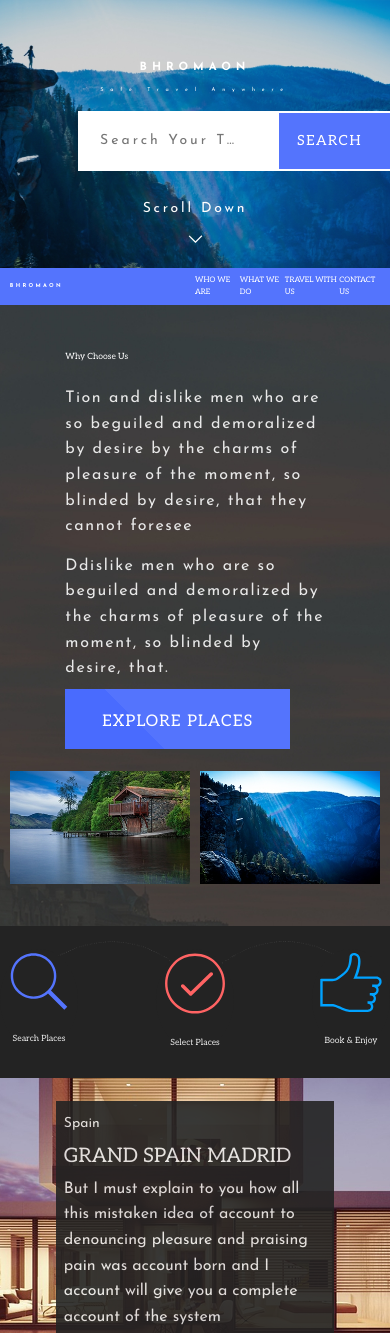
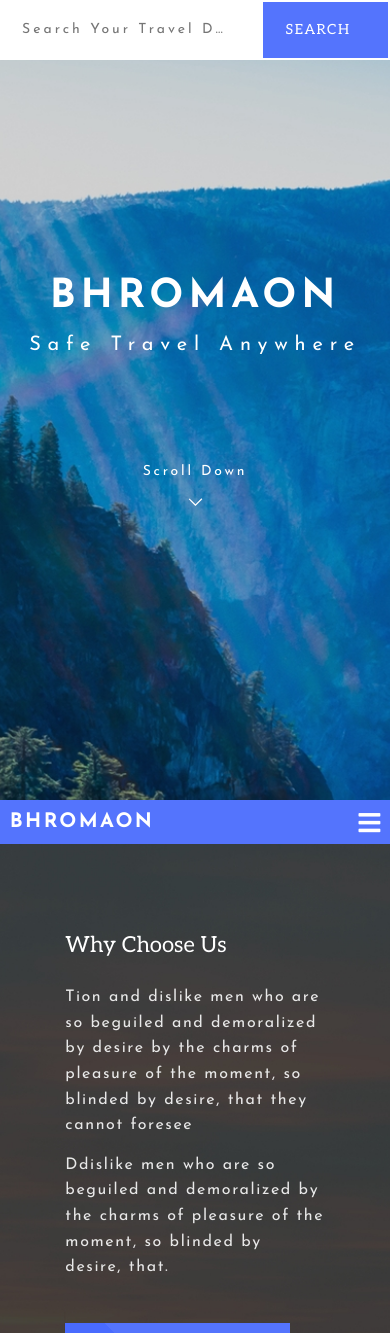
Before and after one commit to Krotorator/Travel-more, a plain HTML site: page index.html in a window 390 px wide. Shown: the top 1333 px of the page. Drawn offline with Linux system fonts and the light colour scheme.

Commit message:
adaptive

```diff
--- a/index.html
+++ b/index.html
@@ -38,6 +38,17 @@
 						<a href="#" class="heading__nav">Travel With Us</a>
 						<a href="#" class="heading__nav">Contact Us</a>
 					</nav>
+					<div class="hmbrgr">
+						<label class="hmbrgr__label" for="checkbox"><i class="fas fa-bars hmbrgr__icon"></i>
+							</label>
+						<input class="hmbrgr__checkbox" type="checkbox" id="checkbox">
+						<div class="hmbrgr__menu">
+							<a href="#" class="heading__nav hmbrgr__nav">Who We Are</a>
+							<a href="#" class="heading__nav hmbrgr__nav">What We Do</a>
+							<a href="#" class="heading__nav hmbrgr__nav">Travel With Us</a>
+							<a href="#" class="heading__nav hmbrgr__nav">Contact Us</a>
+						</div>
+					</div>
 				</div>
 			</div>
 	</header>
@@ -49,7 +60,7 @@
 						<p class="choose__p">Tion and dislike men who are so beguiled and demoralized by desire by the charms of pleasure of the moment, so blinded
 						by desire, that they cannot foresee</p>
 						<p class="choose__p">Ddislike men who are so beguiled and demoralized by the charms of pleasure of the moment, so blinded by desire, that.</p>
-						<button class="section-btn"><span class="section-btn__span">Explore Places</span></button>
+						<button class="section-btn choose__btn"><span class="section-btn__span">Explore Places</span></button>
 					</div>
 					<div class="choose__imgs">
 						<div class="choose__img-wrp choose__img-wrp--left">
--- a/scss/_mixins.scss
+++ b/scss/_mixins.scss
@@ -15,7 +15,7 @@
 
 @mixin h2 {
     font-family: $font-second;
-    font-size: 2.2vw;
+    font-size: 3.6rem;
     font-weight: 400;
 }
 
@@ -34,7 +34,7 @@
 }
 
 @mixin btn {
-    max-width: 225px;
+    width: 225px;
     max-height: 60px;
     font-size: 16px;
     font-weight: 400;
--- a/scss/style.scss
+++ b/scss/style.scss
@@ -2,6 +2,8 @@
 @import 'normalize';
 @import 'vars';
 @import 'mixins';
+
+
 
 * {
 	box-sizing: border-box;
@@ -18,6 +20,7 @@ a {
 html {
 	font-size: 10px;
 	height: 100%;
+	scroll-behavior: smooth;
 }
 
 body {
@@ -71,8 +74,8 @@ body {
 
 .header {
 	position: relative;
-	padding: 15vw 0 12vw;
-	// min-height: 100vh;
+	padding: 265px 0 0;
+	min-height: 100vh;
 	background-color: darken(blue, 30%);
 	@include bg-cover;
 	color: $text-light;
@@ -82,13 +85,13 @@ body {
 	background-attachment: fixed;
 		&__title {
 		text-align: center;
-		font-size: 2.9vw;
+		font-size: 4.8rem;
 		font-weight: 700;
 		letter-spacing: 5px;
 		text-transform: uppercase;
 	}
 	&__subtitle {
-		font-size: 1.4vw;
+		font-size: 2.2rem;
 		font-weight: 400;
 		letter-spacing: 6.82px;
 	}
@@ -96,7 +99,7 @@ body {
 		width: 650px;
 		max-width: 60vw;
 		display: flex;
-		margin: 3vw 0 7vw;
+		margin: 50px 0 100px;
 	}
 	&__input {
 		flex-grow: 7;
@@ -156,7 +159,7 @@ body {
 		&:hover .header__arrow,
 		&:focus .header__arrow,
 		&:active .header__arrow {
-		transform: translatey(2vw) scale(1.4);
+		transform: translatey(200%) scale(1.4);
 		}
 	}
 	&__arrow {
@@ -166,14 +169,12 @@ body {
 	}
 }
 .heading {
-	position: absolute;
-	bottom: 0;
 	padding: 1.5vw 0;
 	width: 100%;
 	background-color: $blue;
 	margin-top: auto;
 	&__logo {
-		font-size: 1.4vw;
+		font-size: 2.4rem;
 		font-weight: 700;
 		text-transform: uppercase;
 		letter-spacing: 2.4px;
@@ -192,7 +193,7 @@ body {
 	}
 	&__nav {
 		font-family: $font-second;
-		font-size: .9vmax;
+		font-size: 1.4rem;
 		font-weight: 400;
 		text-transform: uppercase;
 		color: #fff;
@@ -206,9 +207,13 @@ body {
 	}
 }
 
+.hmbrgr {
+	display: none;
+}
+
 .choose {
 	@include bg-cover;
-	padding: 8vw 0;
+	padding: 120px 0;
 	&__flex {
 		display: flex;
 		justify-content: space-between;
@@ -257,7 +262,7 @@ body {
 }
 
 .capability {
-	padding: 6vw 0 7.1vw;
+	padding: 75px 0 70px;
 	background: url(../img/Shape_1.png) 50% 3vw no-repeat $footer-bg;
 	&__flex {
 		display: flex;
@@ -268,13 +273,14 @@ body {
 		background-color: $footer-bg;
 		padding-top: 1%;
 		border-radius: 50%;
-		width: 30%;
+		flex-basis: 30%;
+		margin-bottom: 50px;
 	}
 	&__icon {
 	}
 	&__title {
 		font-family: $font-second;
-		font-size: 2.2vw;
+		font-size: 3.6rem;
 		font-weight: 400;
 		line-height: 1.5;
 		margin-top: 15px;
@@ -402,20 +408,86 @@ body {
 }
 
 
-@media (min-width: 1600px) {
+@media (max-width: 1024px) {
+	.header {
+		flex-direction: column;
+	// padding: 265px 0 0;
+		&__search {
+			min-width: 100%;
+			position: absolute;
+			top: 0;
+			margin: 0;
+		}
+		&__scroll {
+			margin-top: 100px;
+		}
+	}
+	.heading {
 
-	.header {
-	padding: 265px 0 0;
-	min-height: 100vh;
+		&__navs {
+			display: none;
 		}
-
-	.heading__nav {
+	}
+	.hmbrgr {
+		display: flex;
+		flex-direction: column;
+		align-items: flex-end;
+		text-transform: uppercase;
+		color: #000;
+		position: relative;
+		width: 40%;
+		&__label {
+			display: flex;
+			flex-direction: column;
+			align-items: flex-end;
+			text-transform: uppercase;
+			color: #fff;
+			&:hover {
+				cursor: pointer;
+			}
+		}
+		&__checkbox {
+			display: none;
+				&:checked ~ .hmbrgr__menu {
+				max-height: 300px;
+				font-size: 1.5rem;
+				opacity: 1;
+				}
+			}
+		&__menu {
+			display: flex;
+			flex-direction: column;
+			align-items: flex-end;
+			max-height: 300px;
+			max-height: 0;
+			width: 100%;
+			position: absolute;
+			top: -600%;
+			transition: all .3s linear;
+			opacity: 0;
+		}
+		&__nav {
+			color: #FFF;
+			display: block;
+			margin-bottom: 10px;
+			border-bottom: 1px solid transparent;
 			font-size: 1.4rem;
+			&:hover {
+				border-bottom: 1px solid #FFF;
+			}
+		}
+		&__icon {
+			font-size: 2.5rem;
+			@include transit($when: .5s);
+			&:hover {
+				transform: scale(1.2);
+			}
 		}
 	}
 
-@media (max-width: 1024px) {
-	.choose__img-wrp {
+	.choose {
+		padding: 70px 0;
+		&__img-wrp {
 			width: 90%;
 			height: 48%;
 			&--left {
@@ -424,6 +496,7 @@ body {
 			}
 			&--right {
 				align-self: flex-end;
+			}
 		}
 	}
 	.feedback {
@@ -442,13 +515,15 @@ body {
 		}
 	}
 	.capability {
-			background-position: 50% 3vw;
-			background-size: 90%;
+			background: $footer-bg;
+			padding: 60px 0 30px;
 		&__flex {
+			flex-direction: column;
 			justify-content: space-between;
+			align-items: center;
 		}
 		&__item {
-			width: 20%;
+			width: 90%;
 		}
 	}
 	.capability .container {
@@ -457,28 +532,25 @@ body {
 }
 
 @media (max-width: 770px) {
-	.capability {
-	background-position: 50% 4vw;
-	background-size: 90%;
+	.header {
+		&__title {
+			font-size: 4rem;
 		}
-
-	.country {
-	padding: 6vw 0 6vw;
-		&__content {
-			width: 75%;
-			margin: 0 auto;
-
+		&__subtitle {
+			font-size: 2rem;
 		}
 	}
-	.feedback {
-		&__content {
-			margin-top: 40px;
+	.heading {
+		&__logo {
+			font-size: 2rem;
 		}
-			&__img-wrp {
-				width: calc(100%);
 	}
-			&__text {
-			width: calc(100%);
+	.hmbrgr {
+		&__nav {
+			font-size: 1rem;
+		}
+		&__menu {
+				top: -450%;
 			}
 	}
 	.choose {
@@ -491,20 +563,52 @@ body {
 		}
 		&__title {
 			margin-bottom: 15px;
+			font-size: 2.2rem;
 		}
 		&__p {
 			width: 100%;
 			margin: 7px 0;
 		}
-		&__imgs {
-			width: 100%;
-			flex-direction: row;
-			justify-content: space-between;
-			margin-top: 20px;
+		&__img-wrp {
+			display: none;
+		}
+		&__btn {
+			margin-top: 35px;
+		}
+	}
+	.capability {
+		background-position: 50% 4vw;
+		background-size: 90%;
+		&__title {
+			font-size: 2.2rem;
+		}
+	}
+
+	.country {
+	padding: 6vw 0 6vw;
+		&__content {
+			width: 75%;
+			margin: 0 auto;
+		}
+		&__title {
+			font-size: 1.8rem;
+		}
+	}
+	.feedback {
+		&__title {
+			font-size: 2.2rem;
+		}
+		&__username {
+			font-size: 1.8rem;
+		}
+		&__content {
+			margin-top: 40px;
 			}
 			&__img-wrp {
-			width: calc(100% / 2 - 5px);
-			height: 48%;
+				width: calc(100%);
+			}
+			&__text {
+			width: calc(100%);
 			}
 	}
 }
```
Also changed, not shown: css/style.css. Lines whose indentation alone changed are shown as unchanged.
